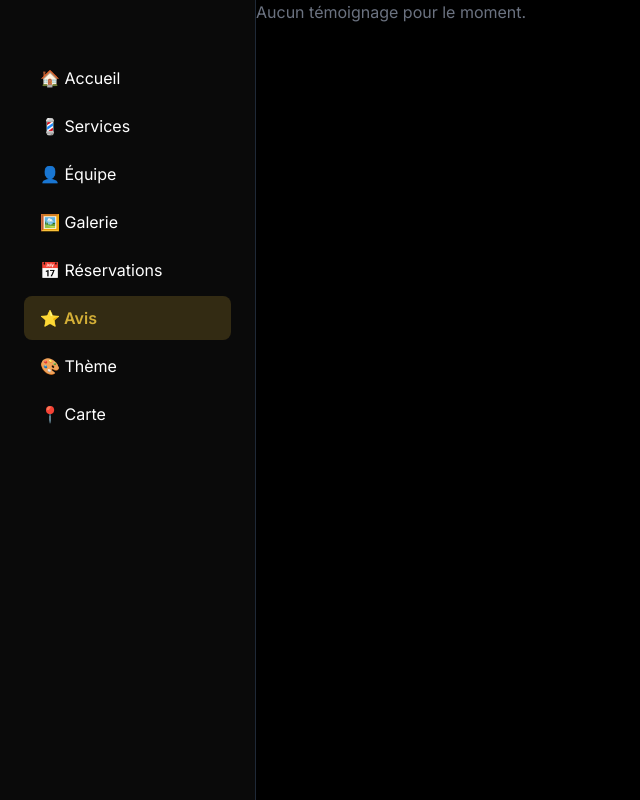
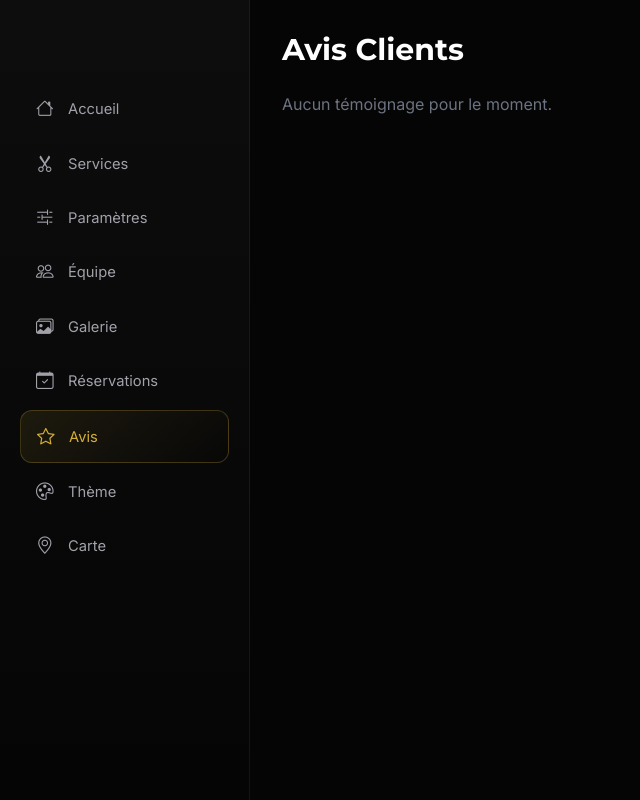
Before and after one commit to vainqueur05/Slik_app, a Flask app: template templates/salon/admin_temoignages.html in a window 1280 px wide. Shown: the whole page, without its empty margins (0-640 px from the left). Run offline with Flask 3, Linux system fonts and the light colour scheme; the template is opened without the code that fills it, so the values that code supplies are empty; parts of the project's set-up code (start-up, migrations or seed data) failed here and were passed over; some libraries are stand-ins or nearby versions.

Commit message:
Update admin_temoignages.html

```diff
--- a/templates/salon/admin_temoignages.html
+++ b/templates/salon/admin_temoignages.html
@@ -5,31 +5,99 @@
     <meta name="viewport" content="width=device-width, initial-scale=1.0">
     <title>Avis - {{ tenant.nom }}</title>
     <script src="https://cdn.tailwindcss.com"></script>
+    <link rel="stylesheet" href="https://cdn.jsdelivr.net/npm/bootstrap-icons@1.11.3/font/bootstrap-icons.css">
     <link href="https://fonts.googleapis.com/css2?family=Montserrat:wght@700&family=Inter:wght@400;600&display=swap" rel="stylesheet">
     <script src="https://unpkg.com/htmx.org@1.9.11"></script>
     <style>
-        body { font-family: 'Inter', sans-serif; }
+        :root {
+            --gold: #D4AF37;
+            --bg-card: #0d0d0d;
+            --border: rgba(255,255,255,0.06);
+        }
+        body { font-family: 'Inter', sans-serif; background: #050505; color: white; }
         h1, h2 { font-family: 'Montserrat', sans-serif; }
+
+        /* ===== SIDEBAR ===== */
+        .sidebar {
+            background: linear-gradient(180deg, var(--bg-card), #050505);
+            border-right: 1px solid var(--border);
+            width: 250px;
+            flex-shrink: 0;
+        }
+        .nav-link {
+            display: flex; align-items: center; gap: 12px;
+            padding: 12px 16px; border-radius: 12px;
+            color: #a1a1aa; font-weight: 500; transition: all 0.3s; font-size: 0.92rem;
+        }
+        .nav-link:hover { background: rgba(255,255,255,0.04); color: white; transform: translateX(2px); }
+        .nav-link.active {
+            background: linear-gradient(135deg, rgba(212,175,55,0.1), transparent);
+            color: var(--gold); border: 1px solid rgba(212,175,55,0.25);
+        }
+        .nav-link i { font-size: 1.1rem; width: 20px; }
+
+        .menu-toggle {
+            display: none;
+            width: 42px; height: 42px;
+            background: var(--bg-card); border: 1px solid var(--border);
+            border-radius: 12px; color: white;
+            align-items: center; justify-content: center;
+            position: fixed; top: 16px; left: 16px; z-index: 101; cursor: pointer;
+        }
+        .menu-toggle i { font-size: 1.5rem; color: var(--gold); }
+        .sidebar-overlay {
+            position: fixed; inset: 0; background: rgba(0,0,0,0.7);
+            z-index: 99; opacity: 0; pointer-events: none; transition: opacity 0.3s;
+        }
+        .sidebar-overlay.active { opacity: 1; pointer-events: auto; }
+        .close-sidebar {
+            display: none; position: absolute; top: 16px; right: 16px;
+            color: white; font-size: 1.5rem; cursor: pointer; z-index: 102;
+        }
+
+        @media (max-width: 768px) {
+            .sidebar { position: fixed; left: -250px; top: 0; bottom: 0; z-index: 100; transition: left 0.3s ease; }
+            .sidebar.open { left: 0; }
+            .menu-toggle { display: flex !important; }
+            .close-sidebar { display: block; }
+        }
     </style>
 </head>
-<body class="bg-black text-white flex min-h-screen">
+<body class="flex min-h-screen relative">
 
-    <!-- Sidebar Admin -->
-    <aside class="w-64 bg-[#0a0a0a] border-r border-gray-800 p-6 flex-shrink-0">
-        <h2 class="text-2xl font-bold text-[#D4AF37] mb-8">{{ tenant.nom }}</h2>
-        <nav class="space-y-1">
-            <a href="/salon/{{ tenant.slug }}/admin" class="block py-2.5 px-4 rounded-lg hover:bg-gray-800 transition">🏠 Accueil</a>
-            <a href="/salon/{{ tenant.slug }}/admin/services" class="block py-2.5 px-4 rounded-lg hover:bg-gray-800 transition">💈 Services</a>
-            <a href="/salon/{{ tenant.slug }}/admin/coiffeurs" class="block py-2.5 px-4 rounded-lg hover:bg-gray-800 transition">👤 Équipe</a>
-            <a href="/salon/{{ tenant.slug }}/admin/galerie" class="block py-2.5 px-4 rounded-lg hover:bg-gray-800 transition">🖼️ Galerie</a>
-            <a href="/salon/{{ tenant.slug }}/admin/bookings" class="block py-2.5 px-4 rounded-lg hover:bg-gray-800 transition">📅 Réservations</a>
-            <a href="/salon/{{ tenant.slug }}/admin/temoignages" class="block py-2.5 px-4 rounded-lg bg-[#D4AF37] bg-opacity-20 text-[#D4AF37] font-semibold">⭐ Avis</a>
-            <a href="/salon/{{ tenant.slug }}/admin/theme" class="block py-2.5 px-4 rounded-lg hover:bg-gray-800 transition">🎨 Thème</a>
-            <a href="/salon/{{ tenant.slug }}/admin/map" class="block py-2.5 px-4 rounded-lg hover:bg-gray-800 transition">📍 Carte</a>
+    <!-- ========== SIDEBAR ========== -->
+    <aside class="sidebar" id="sidebar">
+        <div class="close-sidebar" id="close-sidebar-btn" onclick="closeSidebar()">
+            <i class="bi bi-x-lg"></i>
+        </div>
+        <div class="px-5 pt-16 pb-5">
+            <h2 class="text-2xl font-bold text-[#D4AF37]">{{ tenant.nom }}</h2>
+        </div>
+        <nav class="space-y-1 px-5">
+            <a href="/salon/{{ tenant.slug }}/admin" class="nav-link"><i class="bi bi-house"></i> Accueil</a>
+            <a href="/salon/{{ tenant.slug }}/admin/services" class="nav-link"><i class="bi bi-scissors"></i> Services</a>
+            <a href="/salon/{{ tenant.slug }}/admin/settings" class="nav-link"><i class="bi bi-sliders2"></i> Paramètres</a>
+            <a href="/salon/{{ tenant.slug }}/admin/coiffeurs" class="nav-link"><i class="bi bi-people"></i> Équipe</a>
+            <a href="/salon/{{ tenant.slug }}/admin/galerie" class="nav-link"><i class="bi bi-images"></i> Galerie</a>
+            <a href="/salon/{{ tenant.slug }}/admin/reservations" class="nav-link"><i class="bi bi-calendar-check"></i> Réservations</a>
+            <a href="/salon/{{ tenant.slug }}/admin/temoignages" class="nav-link active"><i class="bi bi-star"></i> Avis</a>
+            <a href="/salon/{{ tenant.slug }}/admin/theme" class="nav-link"><i class="bi bi-palette"></i> Thème</a>
+            <a href="/salon/{{ tenant.slug }}/admin/map" class="nav-link"><i class="bi bi-geo-alt"></i> Carte</a>
         </nav>
     </aside>
 
-    <!-- Contenu principal -->
+    <!-- Overlay mobile -->
+    <div id="sidebar-overlay" class="sidebar-overlay" onclick="closeSidebar()"></div>
+
+    <!-- Bouton hamburger mobile -->
+    <button class="menu-toggle" id="menu-toggle-btn" onclick="openSidebar()">
+        <i class="bi bi-list"></i>
+    </button>
+
+    <!-- ========== CONTENU PRINCIPAL ========== -->
+    <main class="flex-1 p-6 lg:p-8">
+        <h1 class="text-3xl font-bold mb-6">Avis Clients</h1>
+
         <div class="space-y-4">
             {% for avis in temoignages %}
                 {% with tenant_slug=tenant.slug %}
@@ -39,19 +107,33 @@
                 <p class="text-gray-500">Aucun témoignage pour le moment.</p>
             {% endfor %}
         </div>
-</body>
+    </main>
+
     <script>
+        // ===== Sidebar mobile =====
+        const sidebar = document.getElementById('sidebar');
+        const overlay = document.getElementById('sidebar-overlay');
+        function openSidebar() {
+            sidebar.classList.add('open');
+            overlay.classList.add('active');
+        }
+        function closeSidebar() {
+            sidebar.classList.remove('open');
+            overlay.classList.remove('active');
+        }
+        document.querySelectorAll('.sidebar .nav-link').forEach(link => {
+            link.addEventListener('click', function() {
+                if (window.innerWidth <= 768) closeSidebar();
+            });
+        });
+
+        // ===== HTMX events =====
         document.body.addEventListener('htmx:beforeRequest', function(evt) {
             if (evt.detail.target.matches('[hx-post*="/temoignages/approve"]')) {
                 evt.detail.target.disabled = true;
                 evt.detail.target.innerHTML = '<i class="bi bi-hourglass-split animate-spin"></i>';
             }
         });
-
-    document.body.addEventListener('htmx:afterRequest', function(evt) {
-        if (evt.detail.target.matches('[hx-post*="/temoignages/approve"]')) {
-            // Le contenu de la ligne est déjà remplacé par HTMX
-        }
-    });
     </script>
+</body>
 </html>
```
Lines whose indentation alone changed are shown as unchanged.
